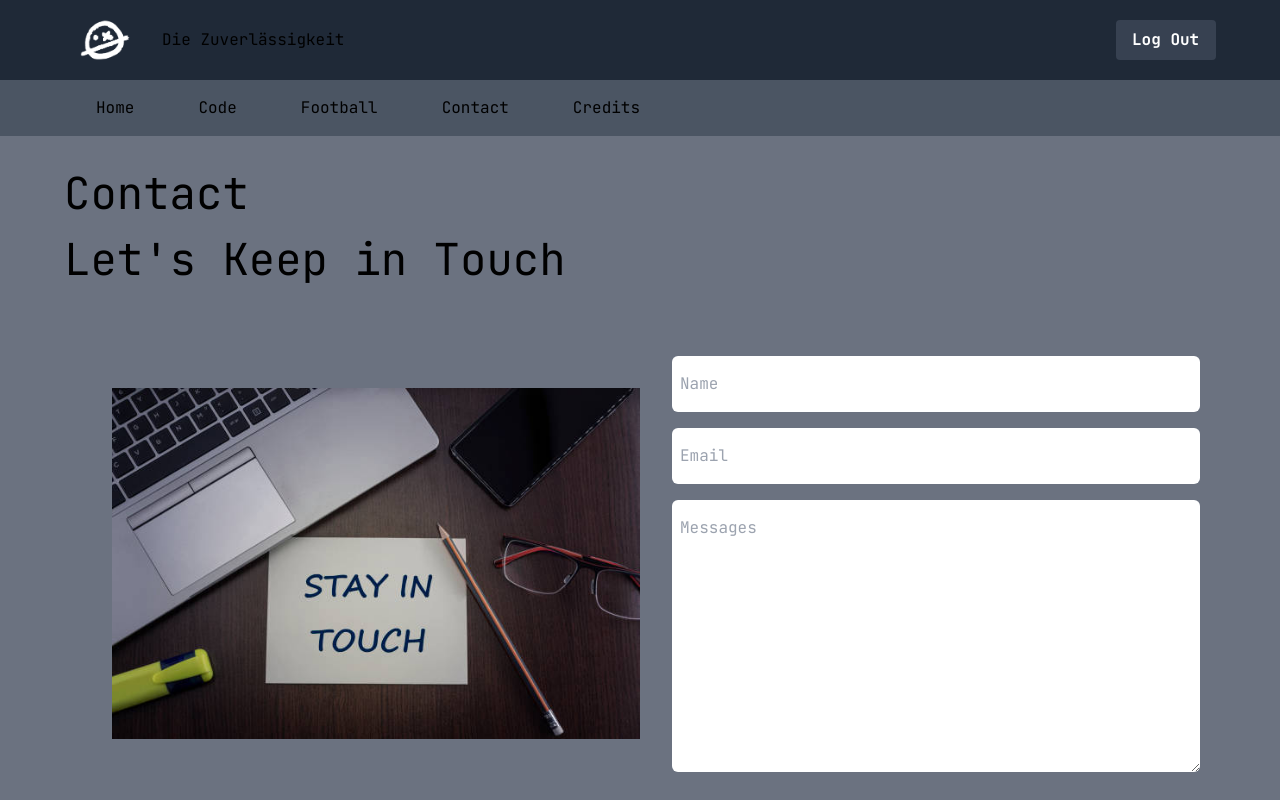
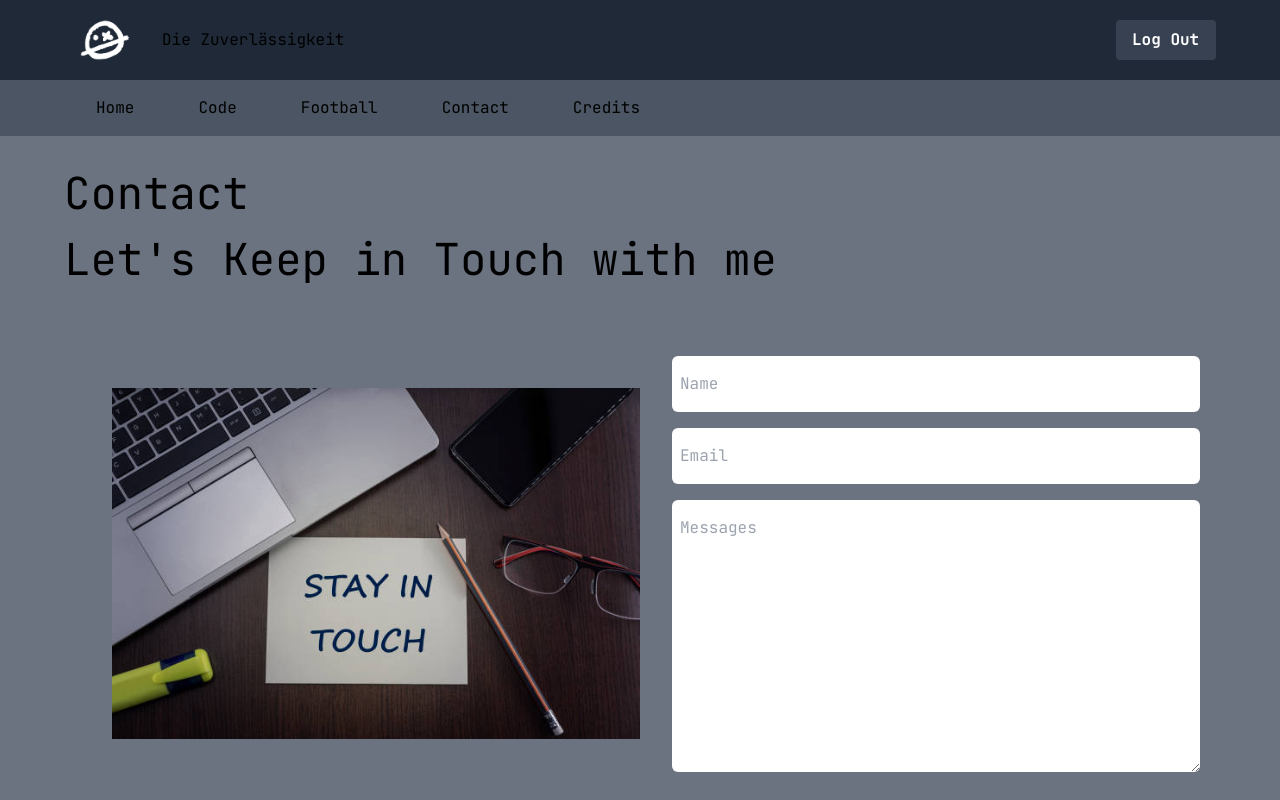
Before and after one commit to cao28cao/Blog-Football, a Next.js app: page /contact in a window 1280 px wide. Shown: the top 800 px of the page. Built offline with nearby package versions, Linux system fonts and the light colour scheme.

Commit message:
fix contact

```diff
--- a/src/app/contact/page.jsx
+++ b/src/app/contact/page.jsx
@@ -6,7 +6,7 @@ const Contact = () => {
     <>
       <div className='px-16 py-8 text-[44px]'>
         <h1>Contact</h1>
-        <h1>Let's Keep in Touch</h1>
+        <h1>Let's Keep in Touch with me</h1>
         <div className='flex px-2 sm:px-4 py-16'>
           <div className='flex-1 w-3/5 p-8'>
             <Image src={keepInTouch} alt='keep in touch' />
```
